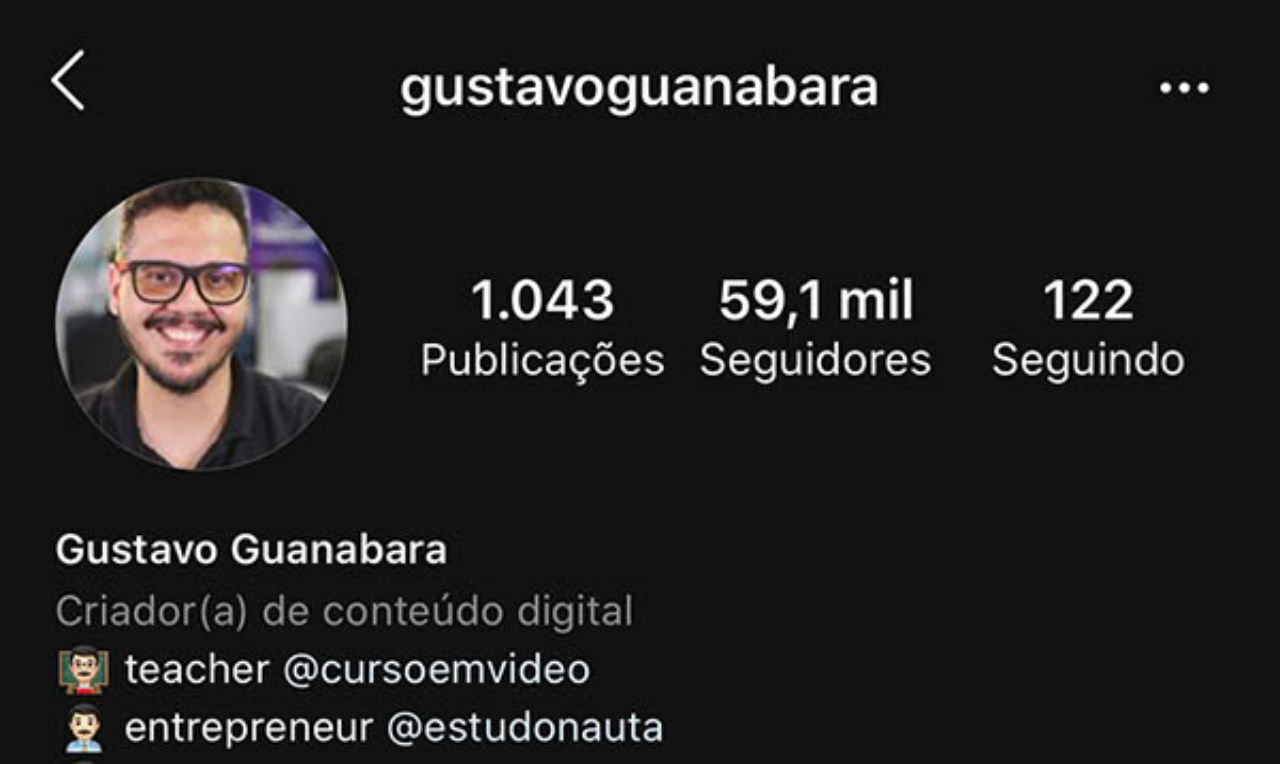
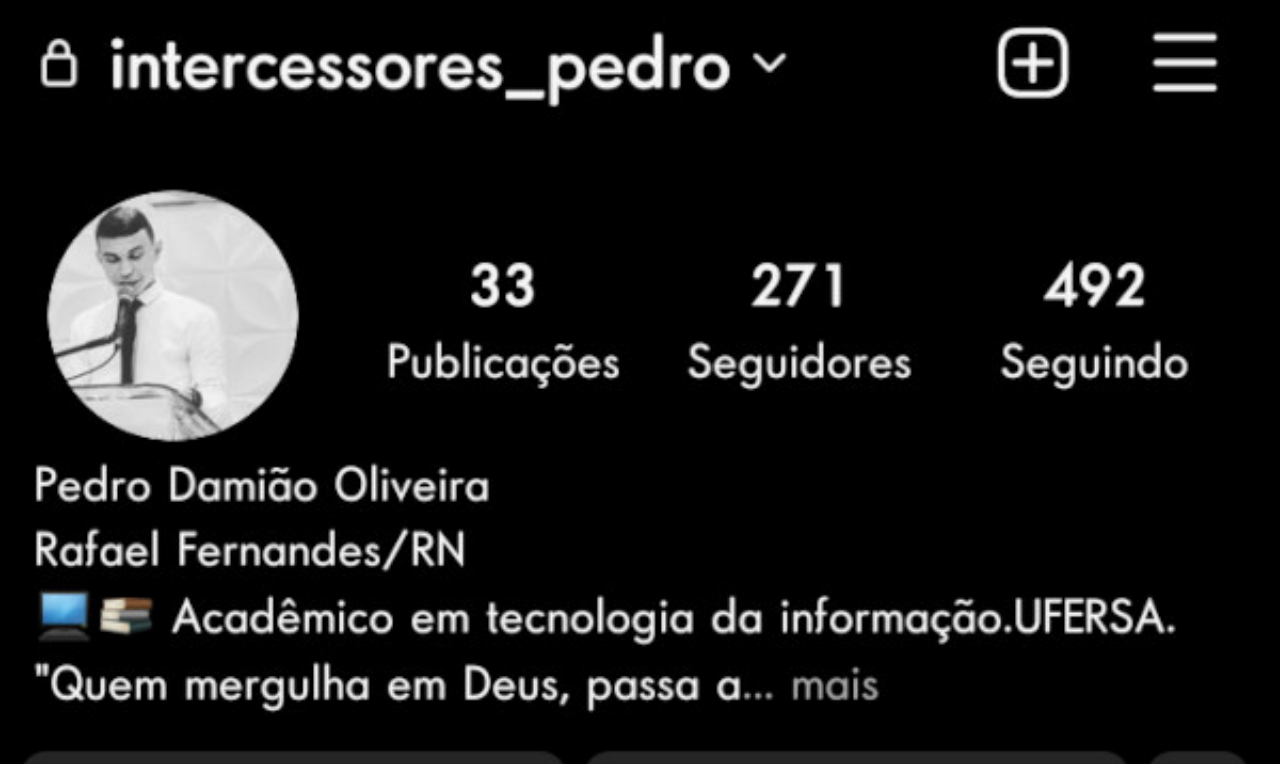
Before and after one commit to pedrodamiaoluz/Progeto-Social, a plain HTML site: page instagram.html in a window 1280 px wide. Shown: the top 764 px of the page. Drawn offline with Linux system fonts and the light colour scheme.

Commit message:
criei imagem do instagram

```diff
--- a/instagram.html
+++ b/instagram.html
@@ -8,7 +8,7 @@
     <title>instagram</title>
 </head>
 <body>
-    <img src="imagens/tela-instagram.jpg" alt="instagram">
+    <img src="imagens/tela-instagram-pedro.jpg" alt="instagram">
     <a href="https://www.instagram.com/intercessores_pedro/" target="_blank">ACESSE</a>
 </body>
 </html>
```
Also changed, not shown: imagens/tela-instagram-pedro.jpg (added), imagens/tela-instagram.jpg (deleted).
